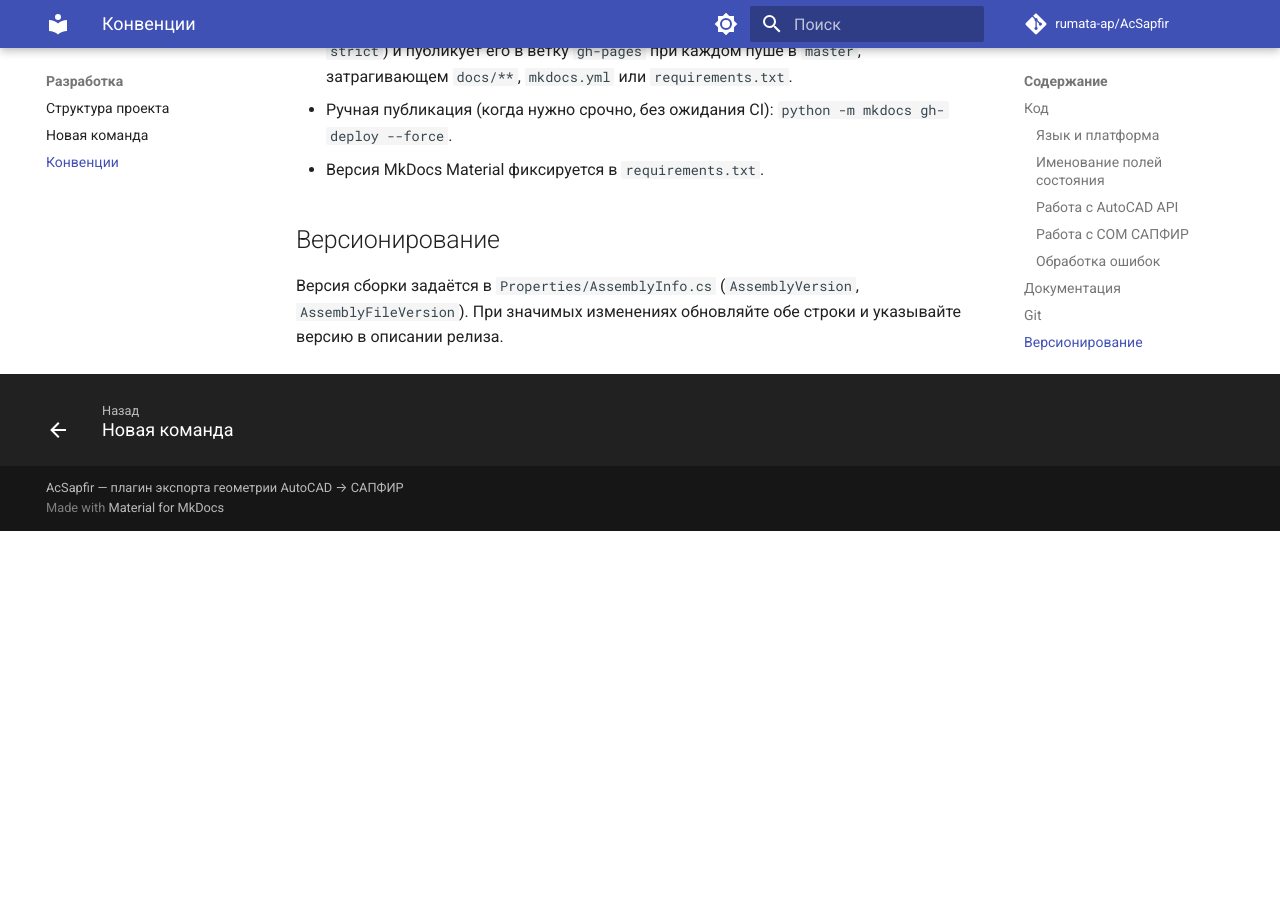
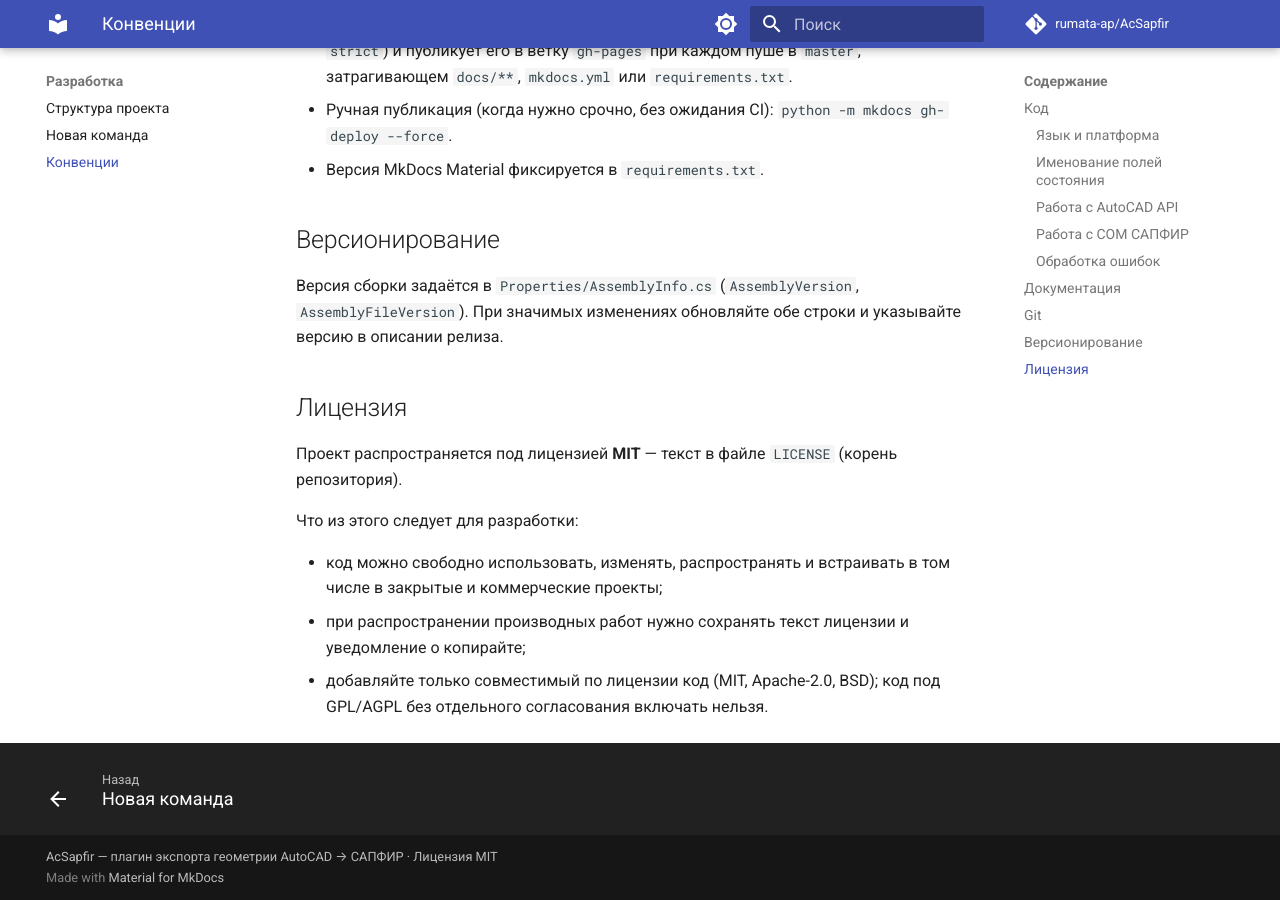
Before and after one commit to rumata-ap/AcSapfir, an MkDocs documentation site: the page built from docs/development/conventions.md, in a window 1280 px wide and 900 px high, scrolled down 2548 px. Built offline with MkDocs 1.6.1 and Material for MkDocs 9.7.7, drawn with Linux system fonts in a browser that asks for light colours; comment, search, counter and statistics services are not loaded; before the commit the page ends 3079 px from its top, so only the background shows below that.

Commit message:
Add MIT license
- LICENSE: MIT, copyright 2020-2026
- README: license badge and section, documentation link
- docs: license sections (home page, development conventions), footer copyright

```diff
--- a/docs/development/conventions.md
+++ b/docs/development/conventions.md
@@ -77,3 +77,13 @@ Add unmarked axes option, reverse axis numbering
 ## Версионирование
 
 Версия сборки задаётся в `Properties/AssemblyInfo.cs` (`AssemblyVersion`, `AssemblyFileVersion`). При значимых изменениях обновляйте обе строки и указывайте версию в описании релиза.
+
+## Лицензия
+
+Проект распространяется под лицензией **MIT** — текст в файле `LICENSE` (корень репозитория).
+
+Что из этого следует для разработки:
+
+- код можно свободно использовать, изменять, распространять и встраивать в том числе в закрытые и коммерческие проекты;
+- при распространении производных работ нужно сохранять текст лицензии и уведомление о копирайте;
+- добавляйте только совместимый по лицензии код (MIT, Apache-2.0, BSD); код под GPL/AGPL без отдельного согласования включать нельзя.
--- a/mkdocs.yml
+++ b/mkdocs.yml
@@ -4,7 +4,7 @@ site_url: https://rumata-ap.github.io/AcSapfir/
 repo_url: https://github.com/rumata-ap/AcSapfir
 repo_name: rumata-ap/AcSapfir
 edit_uri: edit/master/docs/
-copyright: AcSapfir — плагин экспорта геометрии AutoCAD → САПФИР
+copyright: AcSapfir — плагин экспорта геометрии AutoCAD → САПФИР · Лицензия MIT
 
 docs_dir: docs
 site_dir: site
```
Also changed, not shown: README.md (+10 -0 lines), docs/index.md (+4 -0 lines), 1 other file.
